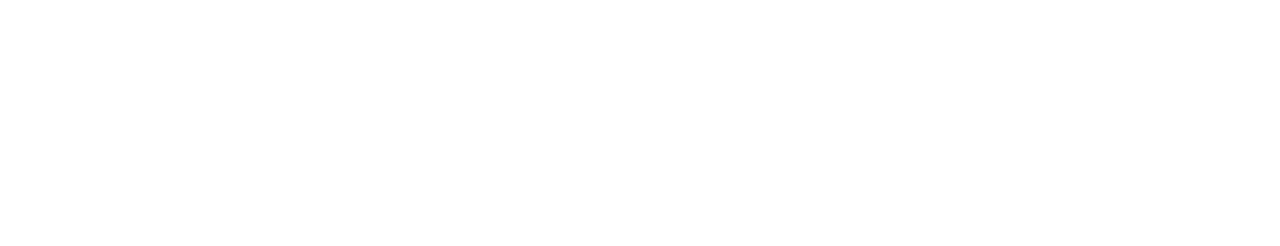
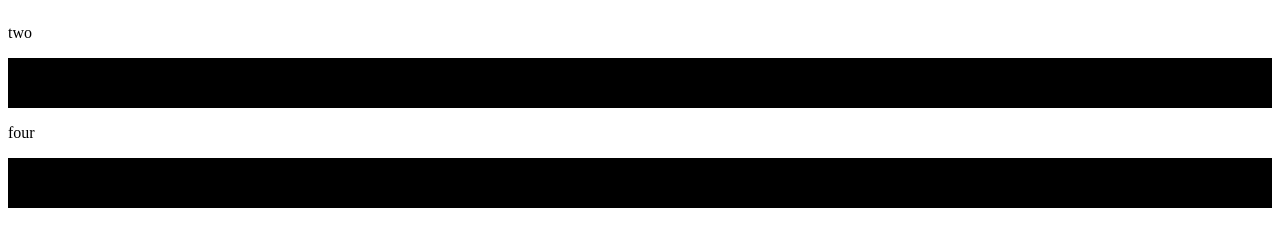
Before and after one commit to AlexHarshbarger/Landing-Page, a plain HTML site: page index.html in a window 1280 px wide. Drawn offline with Linux system fonts and the light colour scheme.

Commit message:
starting css

```diff
--- a/index.html
+++ b/index.html
@@ -8,6 +8,22 @@
     <title>Document</title>
 </head>
 <body>
+    <div class="container">
+        <div class="one">
 
+        </div>
+        <div class="two">
+            <p>two</p>
+        </div>
+        <div class="three">
+            <p>three</p>
+        </div>
+        <div class="four">
+            <p>four</p>
+        </div>
+        <div class="footer">
+            <p>footer</p>
+        </div>
+    </div>
 </body>
 </html>
--- a/style.css
+++ b/style.css
@@ -0,0 +1,17 @@
+.container {
+    display: flex;
+    flex-direction: column;
+    justify-content: space-between;
+}
+
+.one {
+    background-color: black;
+}
+
+.three {
+    background-color: black;
+}
+
+.footer {
+    background-color: black;
+}
```
